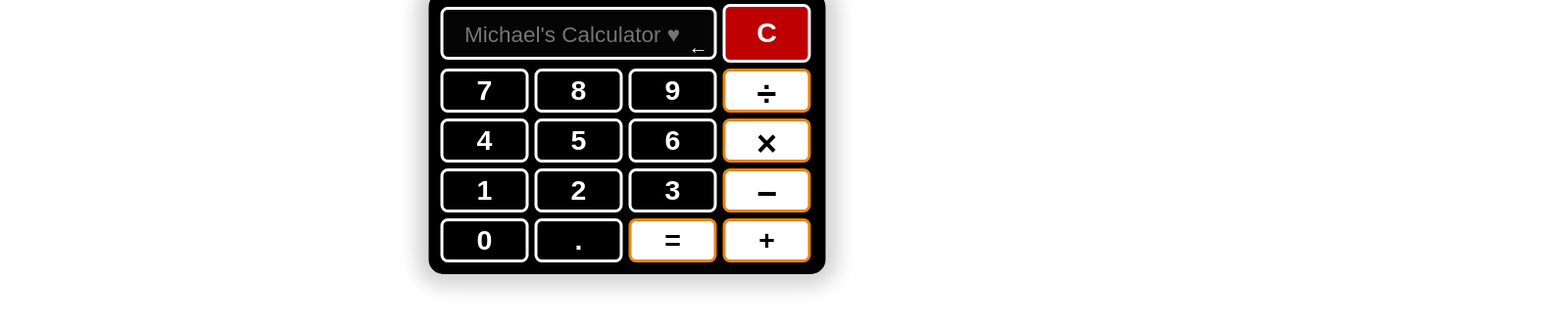
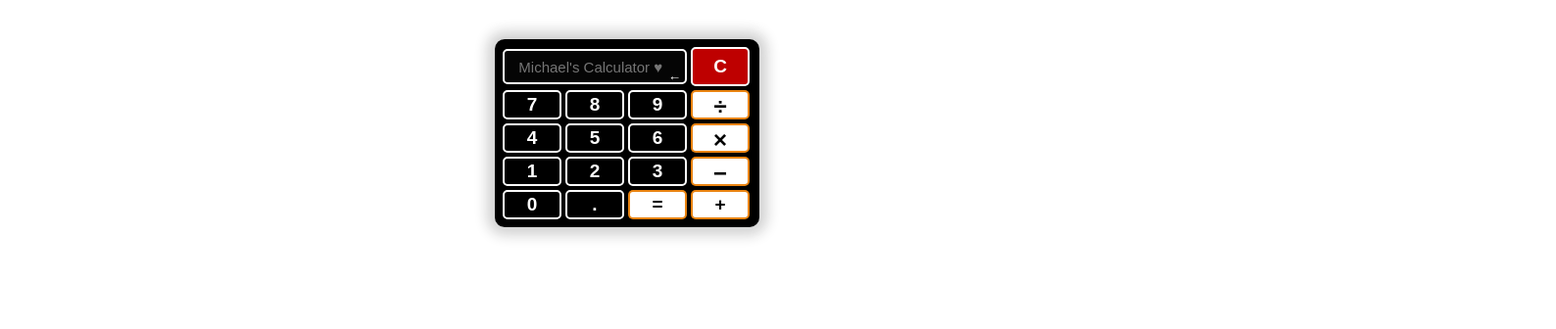
Before and after one commit to Jimike110/calculator, a plain HTML site: page index.html in a window 1280 px wide. Shown: the whole page at 98% size, 1588 px wide, since content can reach past the window. Drawn offline with Linux system fonts and the light colour scheme.

Commit message:
Update calculator.css

```diff
--- a/calculator.css
+++ b/calculator.css
@@ -130,9 +130,3 @@
     font-size: 19px;
     color: white;
 }
-
-body {
-    scale: 1.5;
-    overflow-y: hidden;
-    overflow-y: hidden;
-}
```
